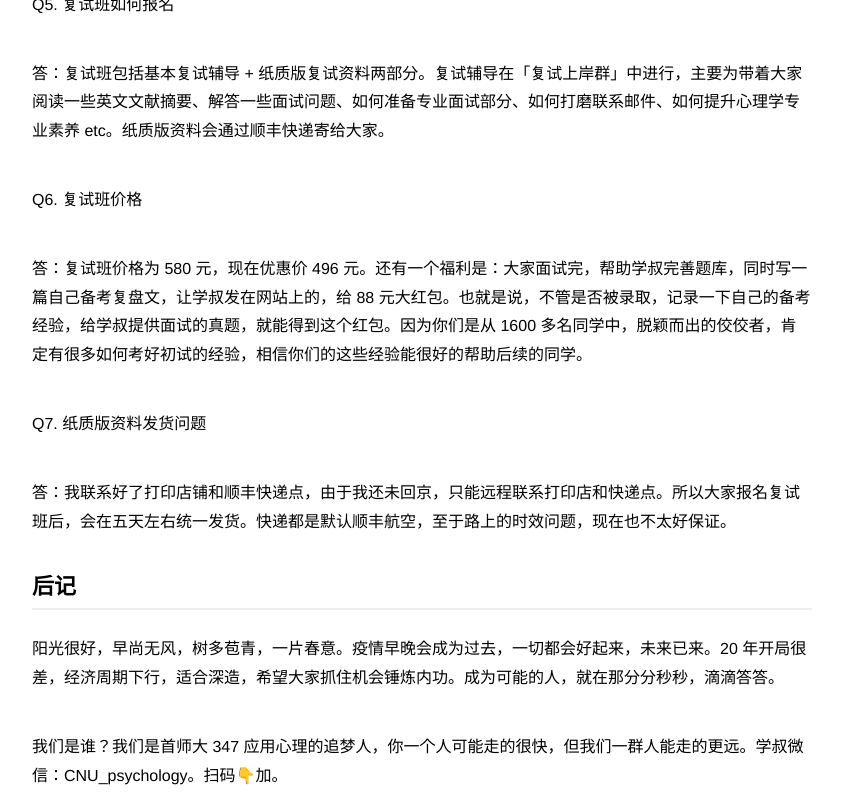
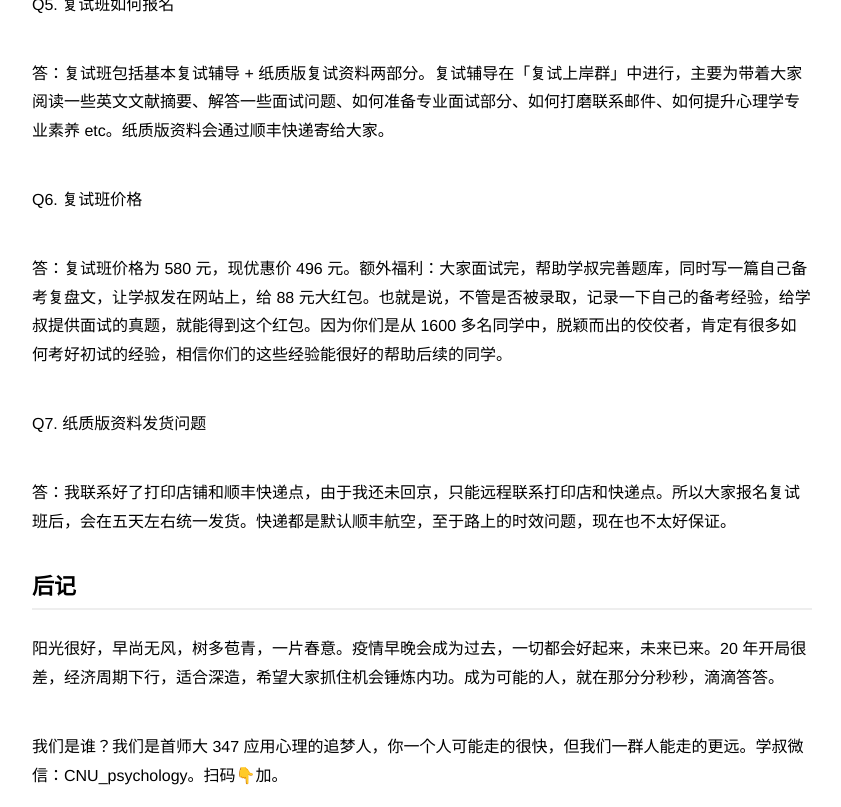
Before and after one commit to zapp926/cnu.github.io, a Jekyll site: the page built from _posts/2020-02-22-reexamine.md, in a window 1280 px wide and 900 px high, scrolled down 2155 px, cut to the strip 0-807 px from the top of the window. Shown: the whole strip, without its empty margins (218-1059 px from the left). Built offline with Jekyll 4.4.1, drawn with Linux system fonts in a browser that asks for light colours.

Commit message:
Update 2020-02-22-reexamine.md

```diff
--- a/_posts/2020-02-22-reexamine.md
+++ b/_posts/2020-02-22-reexamine.md
@@ -39,7 +39,7 @@ Q5. 复试班如何报名
 
 Q6. 复试班价格
 
-答：复试班价格为 580 元，现在优惠价 496 元。还有一个福利是：大家面试完，帮助学叔完善题库，同时写一篇自己备考复盘文，让学叔发在网站上的，给 88 元大红包。也就是说，不管是否被录取，记录一下自己的备考经验，给学叔提供面试的真题，就能得到这个红包。因为你们是从 1600 多名同学中，脱颖而出的佼佼者，肯定有很多如何考好初试的经验，相信你们的这些经验能很好的帮助后续的同学。
+答：复试班价格为 580 元，现优惠价 496 元。额外福利：大家面试完，帮助学叔完善题库，同时写一篇自己备考复盘文，让学叔发在网站上，给 88 元大红包。也就是说，不管是否被录取，记录一下自己的备考经验，给学叔提供面试的真题，就能得到这个红包。因为你们是从 1600 多名同学中，脱颖而出的佼佼者，肯定有很多如何考好初试的经验，相信你们的这些经验能很好的帮助后续的同学。
 
 Q7. 纸质版资料发货问题
 
```
